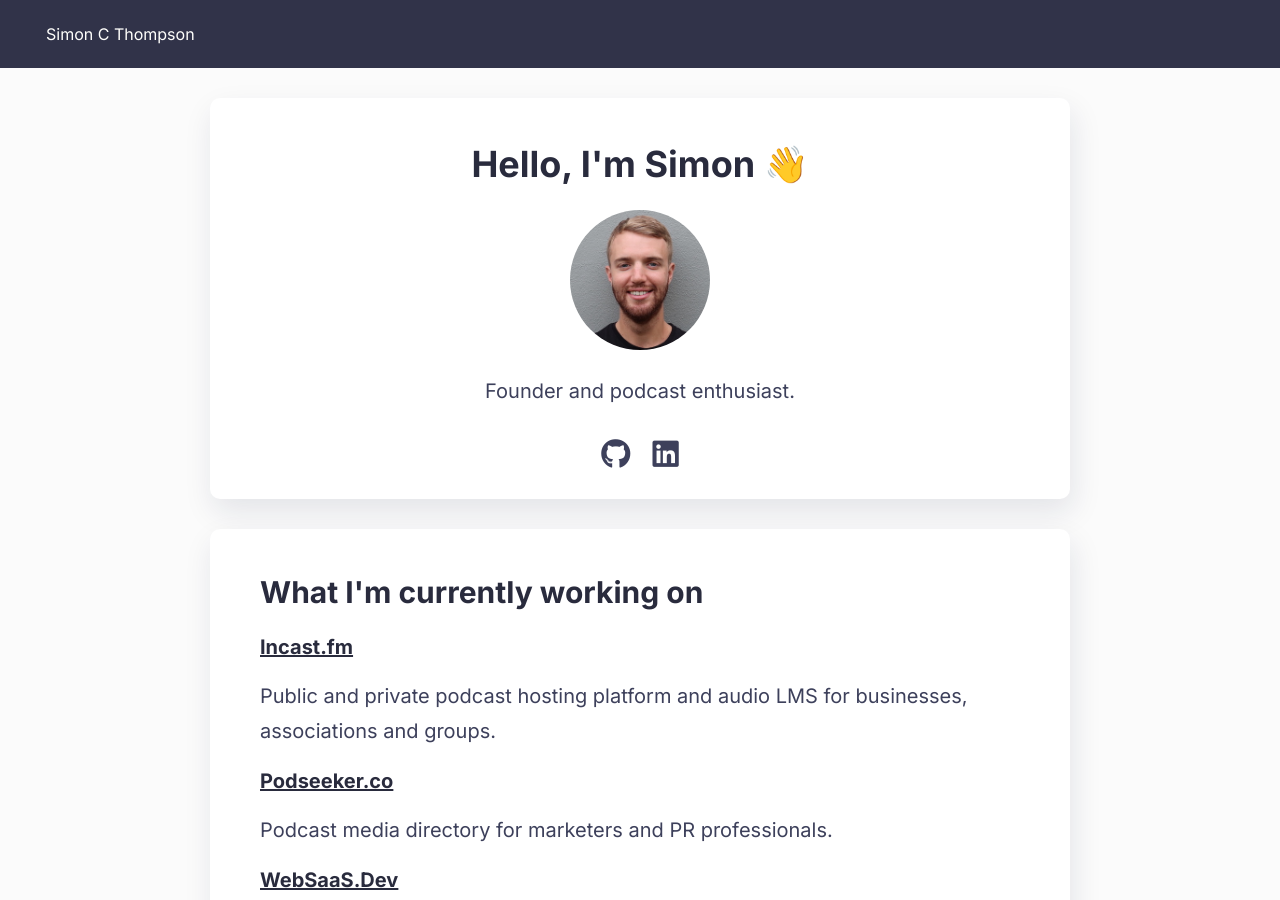
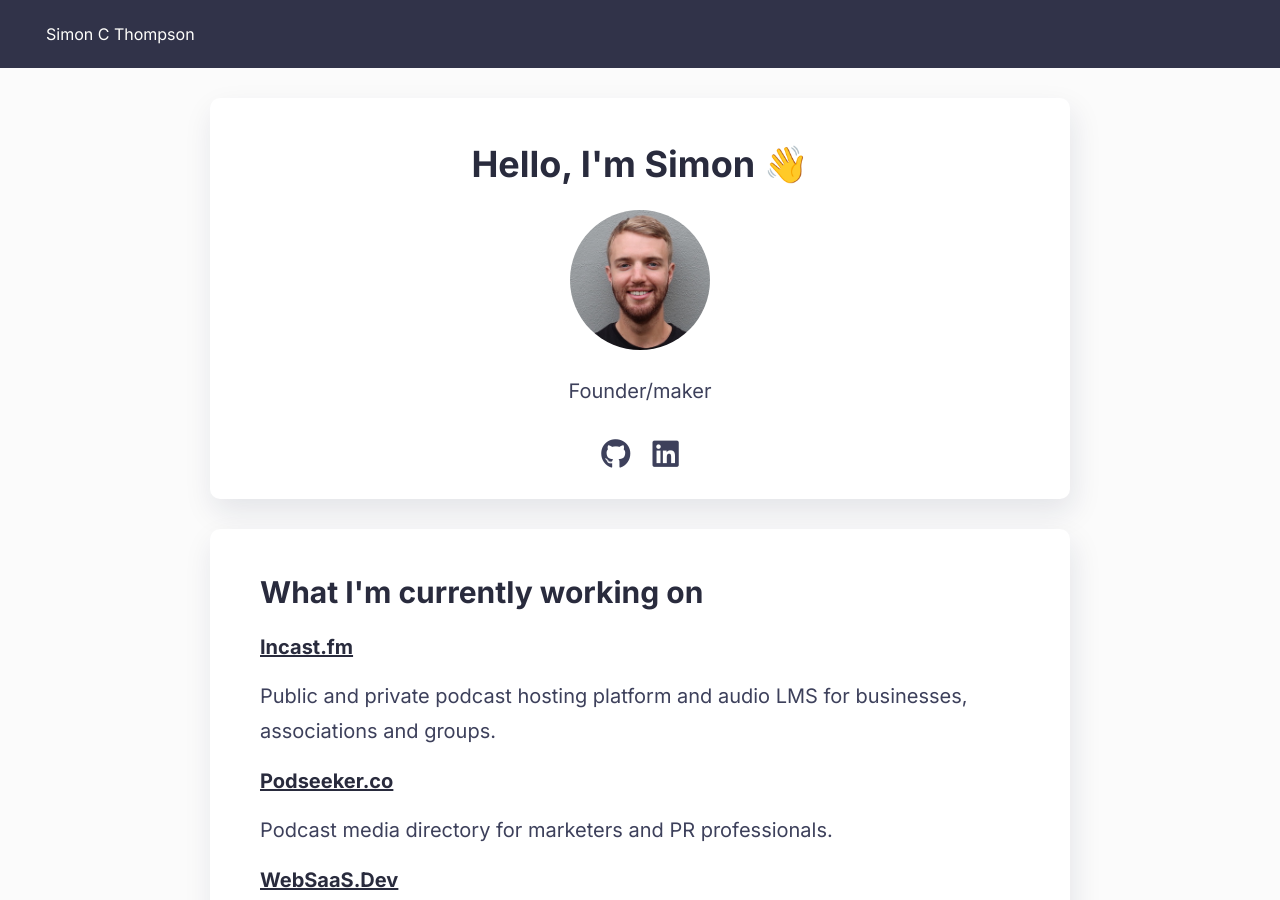
Before and after one commit to simoncthompson/simoncthompson-com, a Jekyll site: the page built from index.html, in a window 1280 px wide and 900 px high. Built offline with Jekyll 4.4.1, drawn with Linux system fonts in a browser that asks for light colours; nearby versions of some CDN libraries.

```diff
--- a/index.html
+++ b/index.html
@@ -7,7 +7,7 @@
   <div class="card hero-card">
     <h1>Hello, I'm Simon 👋</h1>
     <img src="images/simon-thompson-headshot.jpg" alt="Simon Thompson headshot">
-    <p>Founder and podcast enthusiast.</p>
+    <p>Founder/maker</p>
     <div class="icons">
       <a href="https://github.com/simoncthompson" target="_blank">
         <i class="fab fa-github"></i>
```
